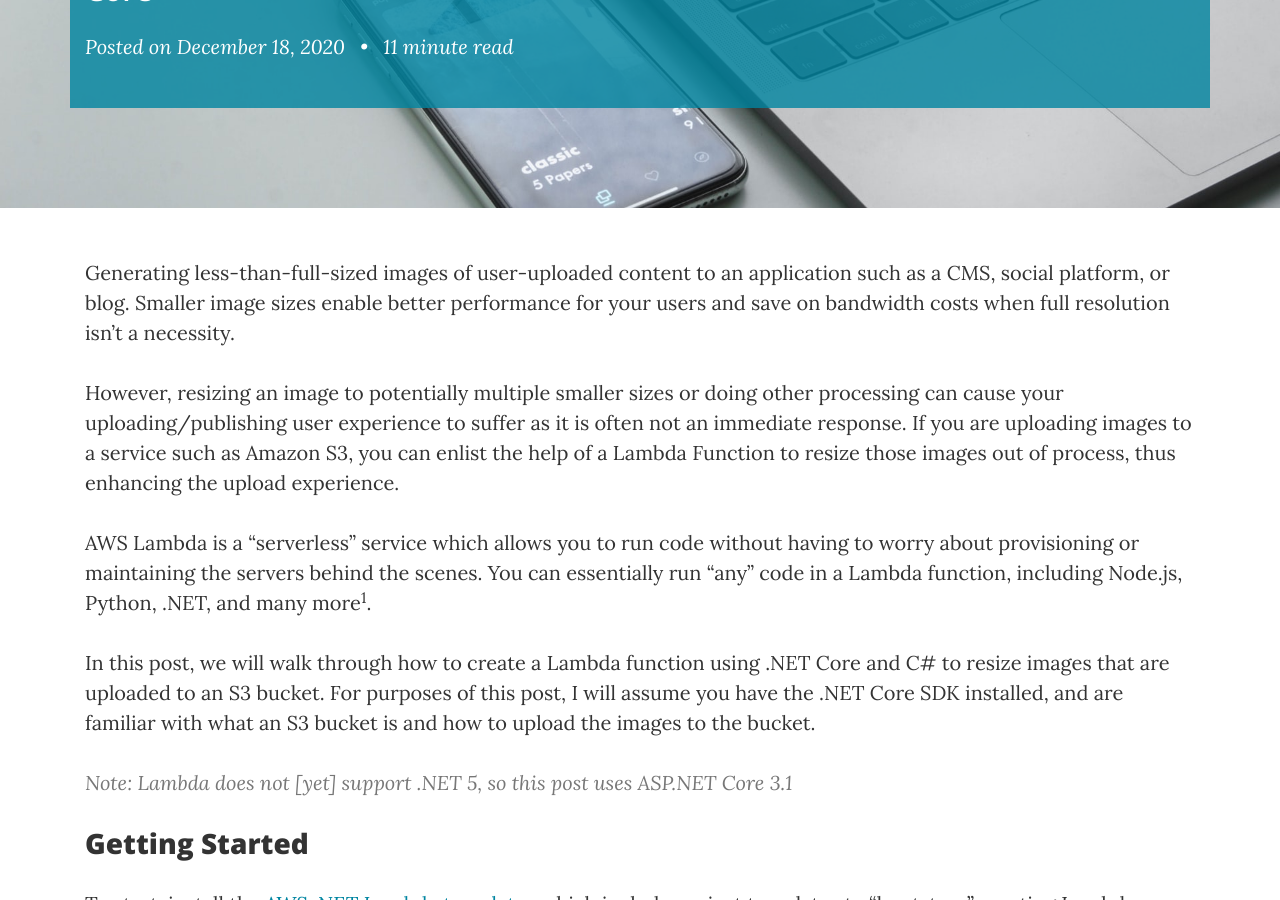
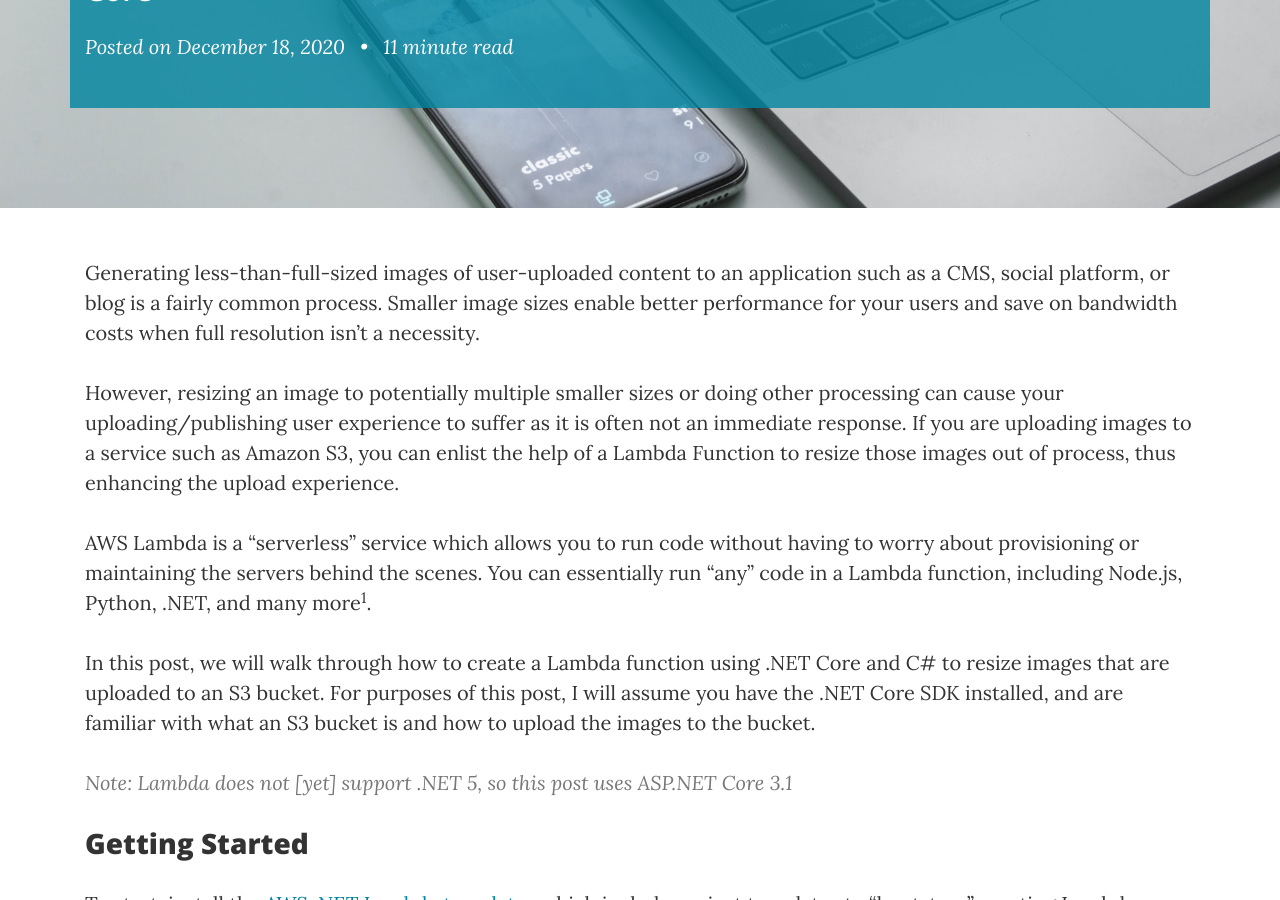
Before and after one commit to mmillican/mmillican.github.io, a Jekyll site: the page built from blog/_posts/2020-12-18-lambda-image-processor.md, in a window 1280 px wide and 900 px high, scrolled down 341 px. Built offline with Jekyll 4.4.1, drawn with Linux system fonts in a browser that asks for light colours; comment, search, counter and statistics services are not loaded.

Commit message:
Fix moar grammar in the opening paragraph :|

```diff
--- a/blog/_posts/2020-12-18-lambda-image-processor.md
+++ b/blog/_posts/2020-12-18-lambda-image-processor.md
@@ -9,8 +9,8 @@
 ---
 
 Generating less-than-full-sized images of user-uploaded content to an
-application such as a CMS, social platform, or
-blog. Smaller image sizes enable better performance for your users and save on
+application such as a CMS, social platform, or blog is a fairly common process.
+Smaller image sizes enable better performance for your users and save on
 bandwidth costs when full resolution isn't a necessity.
 
 However, resizing an image to potentially multiple smaller sizes or doing other
```
